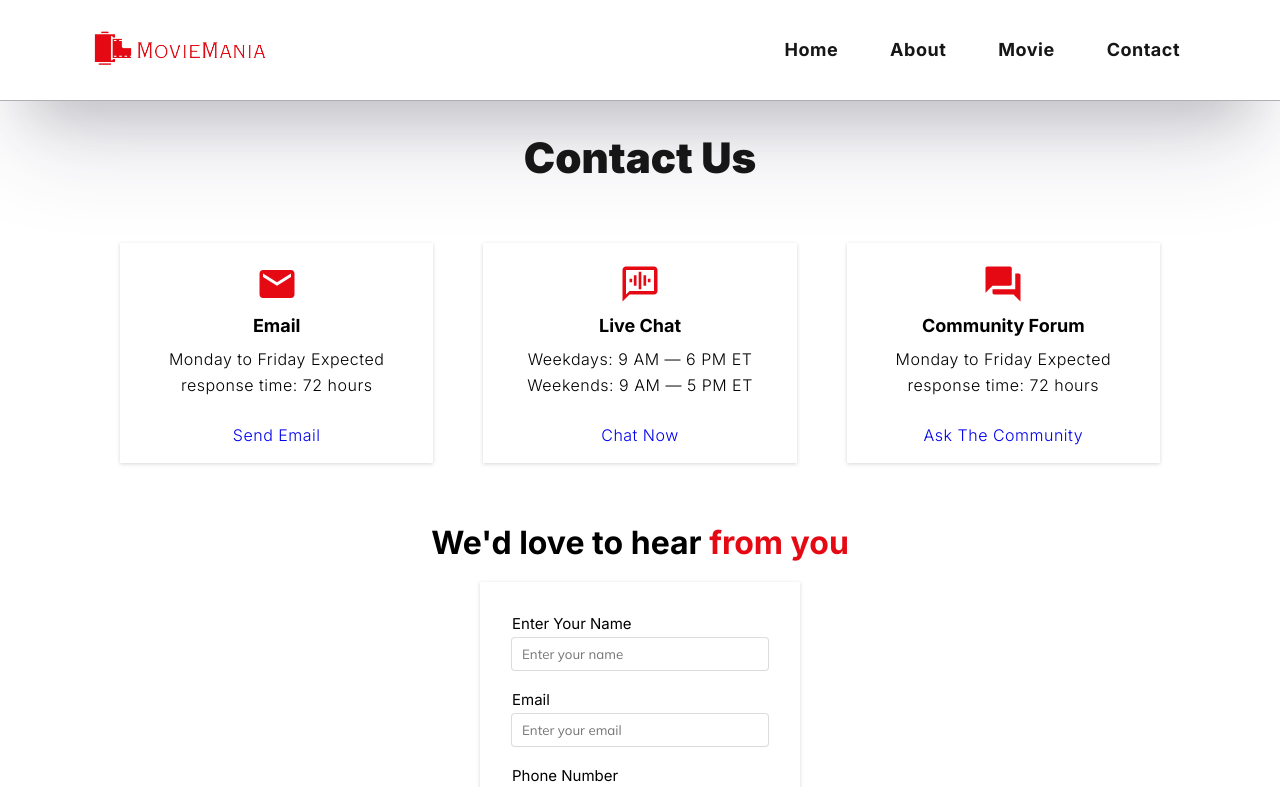
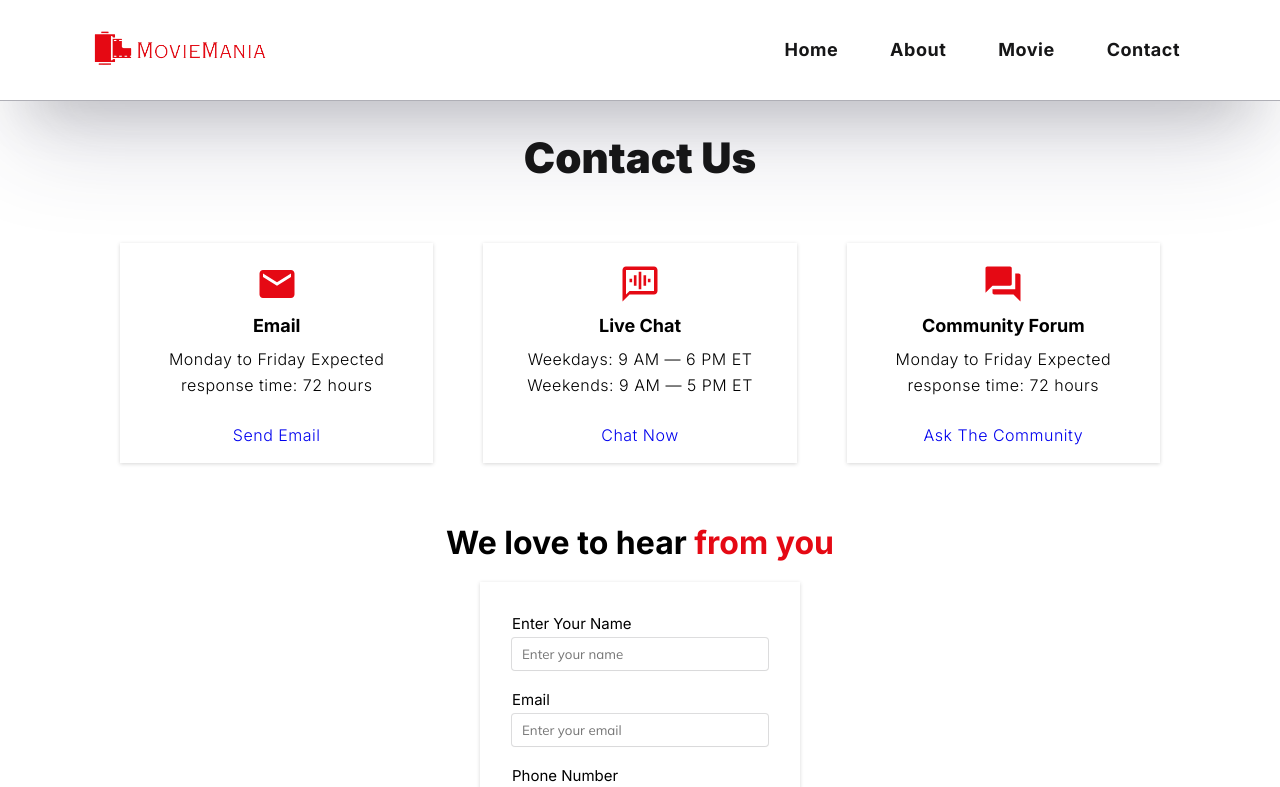
Before and after one commit to KyadaPavan/moviemania, a Next.js app: page /contact in a window 1280 px wide. Shown: the top 787 px of the page. Built offline with nearby package versions, Linux system fonts and the light colour scheme.

Commit message:
Update page.js

```diff
--- a/src/app/contact/page.js
+++ b/src/app/contact/page.js
@@ -11,7 +11,7 @@ const Contact = () => {
         <Contactcard />
 
         <section className={styles.contact_section}>
-          <h2>We'd love to hear <span> from you </span></h2>
+          <h2>We love to hear <span> from you </span></h2>
 
           <Contactform />
         </section>
```
